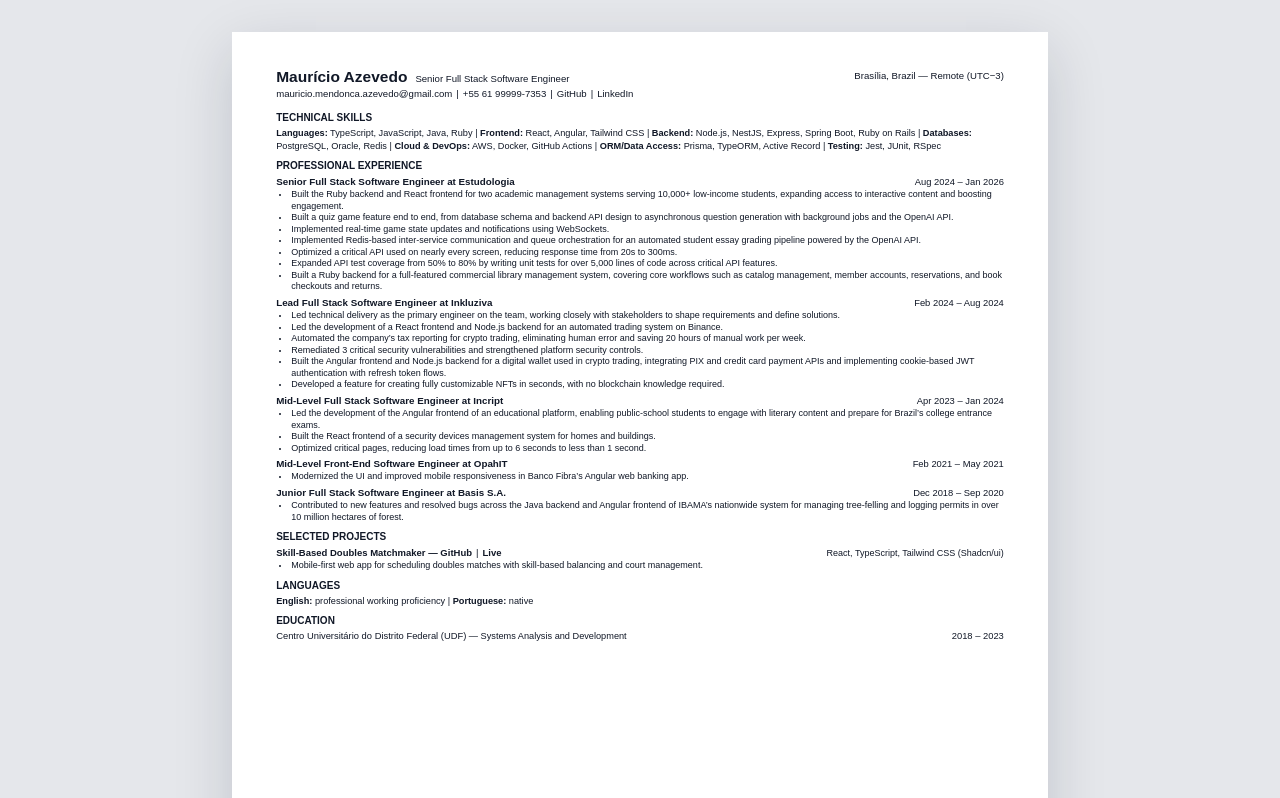
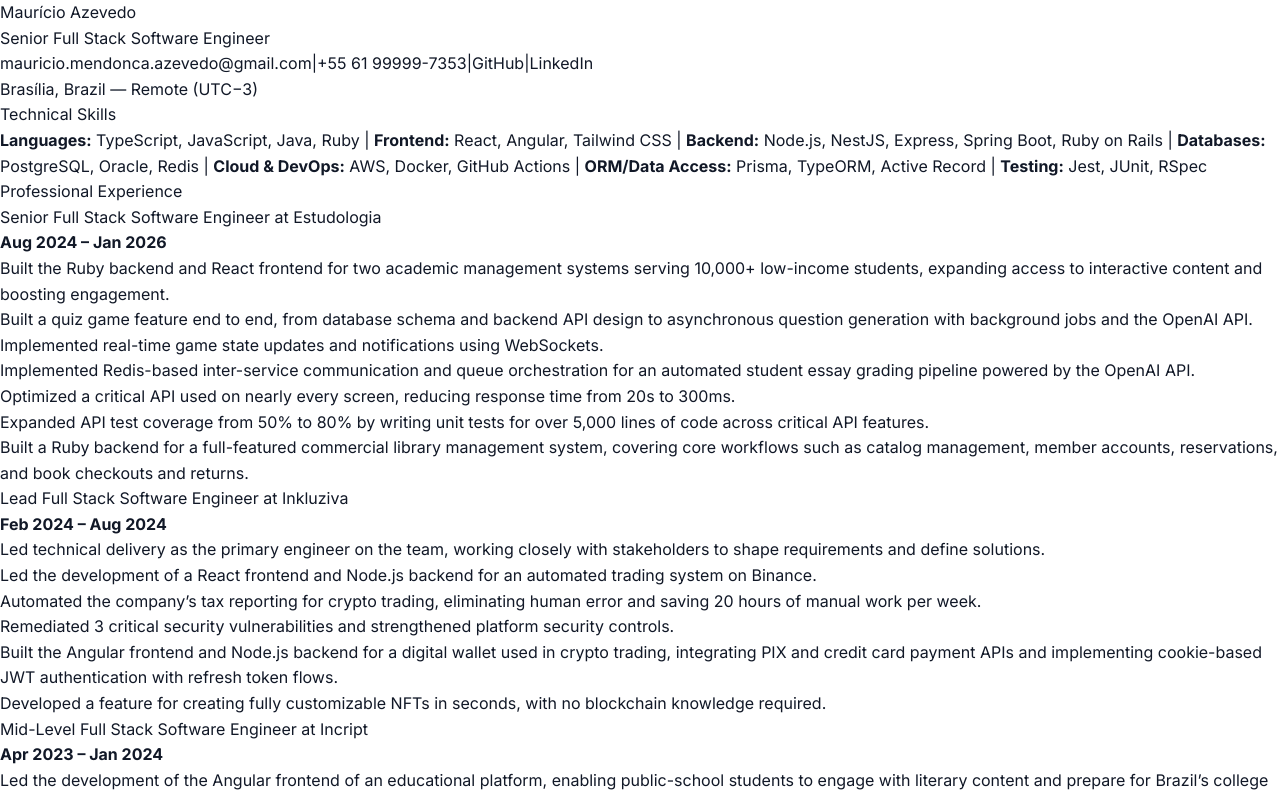
Before and after one commit to mauricio-azevedo/portfolio, a React (Vite) app: page / in a window 1280 px wide. Shown: the top 798 px of the page. Built offline with nearby package versions, Linux system fonts and the light colour scheme.

Commit message:
Revert "Create print-accurate resume styles"
This reverts commit df739e78c390db7a92dca873b3cd0d4a5121c1e6.

```diff
--- a/src/index.css
+++ b/src/index.css
@@ -1,12 +1,18 @@
-@page {
-  size: Letter;
-  margin: 0;
-}
+@import 'tailwindcss';
 
 :root {
+  color-scheme: light;
+  background: #ffffff;
   color: #111827;
-  background: #e5e7eb;
-  font-family: Arial, Helvetica, sans-serif;
+  font-family:
+    Inter,
+    system-ui,
+    -apple-system,
+    BlinkMacSystemFont,
+    'Segoe UI',
+    sans-serif;
+  font-size: 16px;
+  line-height: 1.6;
   font-synthesis: none;
   text-rendering: optimizeLegibility;
   -webkit-font-smoothing: antialiased;
@@ -17,15 +23,15 @@
   box-sizing: border-box;
 }
 
-html,
-body,
-#root {
-  min-height: 100%;
-  margin: 0;
+html {
+  scroll-behavior: smooth;
 }
 
 body {
-  background: #e5e7eb;
+  min-width: 320px;
+  min-height: 100svh;
+  margin: 0;
+  background: #ffffff;
 }
 
 a {
@@ -33,191 +39,25 @@ a {
   text-decoration: none;
 }
 
-.resume-page {
-  width: 8.5in;
-  min-height: 11in;
-  margin: 32px auto;
-  padding: 0.38in 0.46in;
-  background: #ffffff;
-  color: #111827;
-  box-shadow: 0 18px 55px rgba(15, 23, 42, 0.16);
+button,
+a {
+  -webkit-tap-highlight-color: transparent;
 }
 
-.resume-header {
-  display: flex;
-  align-items: flex-start;
-  justify-content: space-between;
-  gap: 24px;
-  margin-bottom: 12px;
+img {
+  max-width: 100%;
 }
 
-.identity {
-  min-width: 0;
+::selection {
+  background: rgba(37, 99, 235, 0.16);
+  color: #0f172a;
 }
 
-.name-line {
-  display: flex;
-  align-items: baseline;
-  gap: 8px;
-  flex-wrap: wrap;
-}
-
-h1 {
-  margin: 0;
-  color: #111827;
-  font-size: 15.5px;
-  font-weight: 700;
-  line-height: 1.15;
-}
-
-.name-line p,
-.location,
-.contact-line {
-  margin: 0;
-  color: #111827;
-  font-size: 9.6px;
-  line-height: 1.25;
-}
-
-.name-line p {
-  font-weight: 500;
-}
-
-.location {
-  flex: none;
-  padding-top: 2px;
-  text-align: right;
+.sr-only {
+  position: absolute;
+  overflow: hidden;
+  width: 1px;
+  height: 1px;
+  clip: rect(0, 0, 0, 0);
   white-space: nowrap;
 }
-
-.contact-line {
-  display: flex;
-  flex-wrap: wrap;
-  gap: 4px;
-  margin-top: 2px;
-}
-
-.resume-section {
-  margin-top: 8px;
-}
-
-.resume-section h2 {
-  margin: 0 0 3px;
-  color: #111827;
-  font-size: 10px;
-  font-weight: 700;
-  line-height: 1.2;
-  text-transform: uppercase;
-}
-
-.skills-line,
-.simple-line {
-  margin: 0;
-  color: #111827;
-  font-size: 9.2px;
-  line-height: 1.35;
-}
-
-.skills-line strong,
-.simple-line strong {
-  font-weight: 700;
-}
-
-.experience-entry,
-.project-entry {
-  margin-top: 4px;
-}
-
-.entry-heading,
-.project-heading,
-.education-line {
-  display: flex;
-  align-items: baseline;
-  justify-content: space-between;
-  gap: 18px;
-}
-
-.entry-heading h3,
-.project-heading h3 {
-  margin: 0;
-  color: #111827;
-  font-size: 9.8px;
-  font-weight: 700;
-  line-height: 1.25;
-}
-
-.entry-heading h3 span,
-.entry-heading h3 em {
-  font-style: normal;
-  font-weight: 700;
-}
-
-.entry-heading strong,
-.project-heading strong,
-.education-line strong {
-  flex: none;
-  color: #111827;
-  font-size: 9.4px;
-  font-weight: 500;
-  line-height: 1.25;
-  white-space: nowrap;
-}
-
-ul {
-  margin: 1px 0 0;
-  padding-left: 14px;
-}
-
-li {
-  margin: 0;
-  color: #111827;
-  font-size: 9px;
-  line-height: 1.28;
-  padding-left: 1px;
-}
-
-li::marker {
-  font-size: 8px;
-}
-
-.project-heading {
-  align-items: baseline;
-}
-
-.project-heading h3 {
-  font-size: 9.5px;
-}
-
-.project-heading h3 span {
-  display: inline-block;
-  margin: 0 4px;
-  font-weight: 400;
-}
-
-.project-heading strong {
-  font-size: 9px;
-}
-
-.education-line p {
-  margin: 0;
-  color: #111827;
-  font-size: 9.2px;
-  line-height: 1.25;
-}
-
-@media print {
-  html,
-  body,
-  #root {
-    width: 8.5in;
-    min-height: 11in;
-    background: #ffffff;
-  }
-
-  .resume-page {
-    width: 8.5in;
-    min-height: 11in;
-    margin: 0;
-    box-shadow: none;
-  }
-}
```
